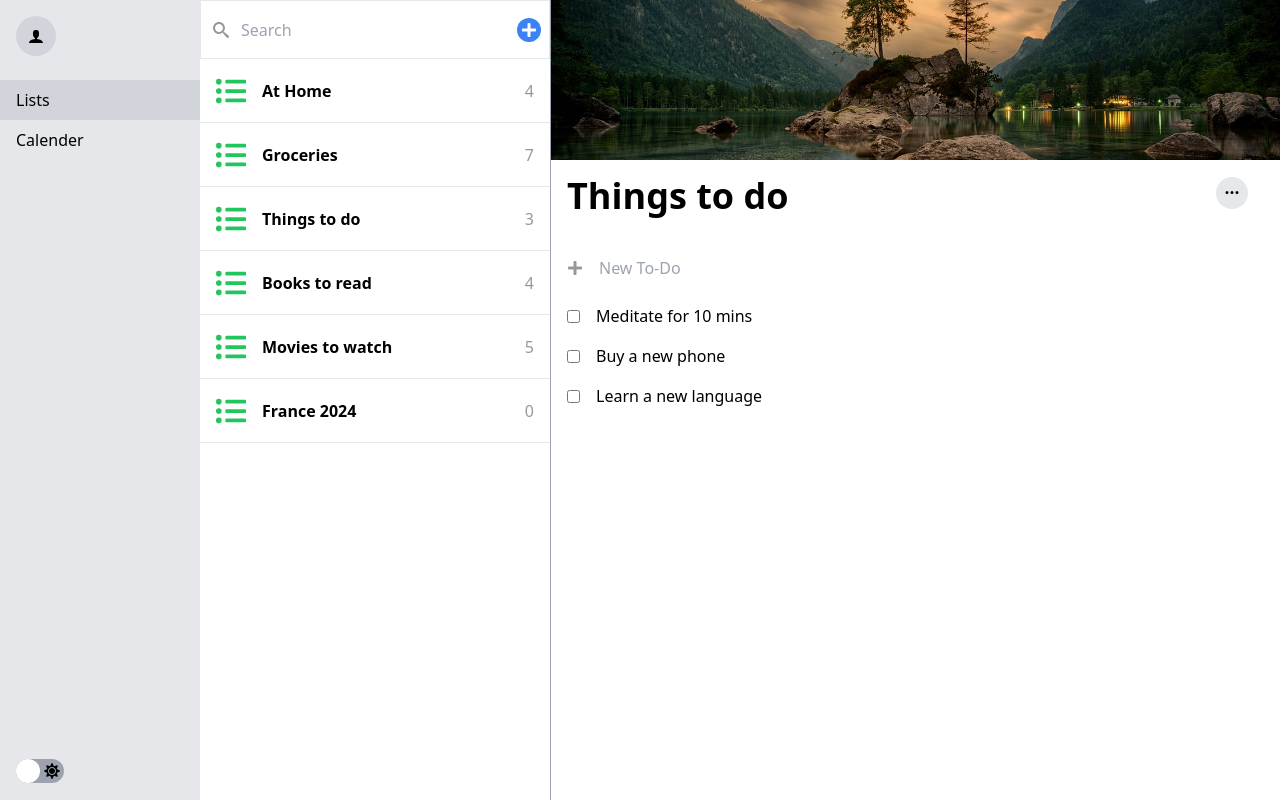
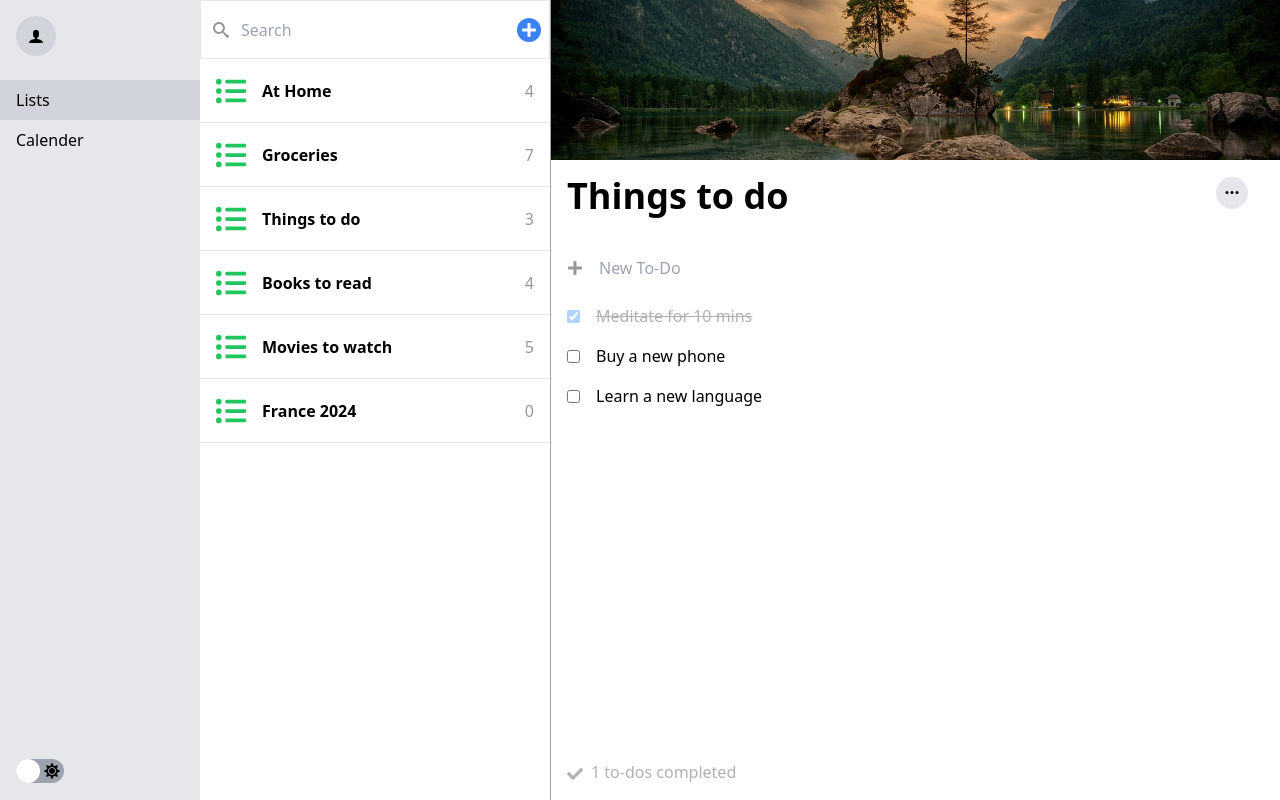
Before and after one commit to srikrishnamoorthis/hand-lists, a React (Vite) app: page / in a window 1280 px wide. Built offline with nearby package versions, Linux system fonts and the light colour scheme.

Commit message:
Strike through styles on complete and completed count

```diff
--- a/src/lists/list.jsx
+++ b/src/lists/list.jsx
@@ -1,7 +1,7 @@
 import _ from 'lodash';
 import { useState } from 'react';
 import { GoKebabHorizontal } from 'react-icons/go';
-import { FaPlus, FaTrashAlt } from 'react-icons/fa';
+import { FaPlus, FaTrashAlt, FaCheck } from 'react-icons/fa';
 import ListItem from './listItem';
 
 export default function List({
@@ -50,15 +50,16 @@ export default function List({
         )}
     </ul>
 
+    const completedTodos = list.todos.filter(todo => todo.isCompleted);
     if (isListNil)
         return;
 
     return (
-        <div className=''>
+        <div className='h-full'>
             <figure>
                 <img src={list.image} className='h-40 w-full object-cover' />
             </figure>
-            <div className='p-4 mr-4'>
+            <div className='p-4 mr-4 flex flex-col h-[calc(100%-10rem)]'>
                 <div className='flex items-center'>
                     <h1 className='text-4xl font-semibold flex-grow'>{list.name}</h1>
                     <div className='relative'>
@@ -88,6 +89,10 @@ export default function List({
                     />
                 </div>
                 {todosMarkup}
+                <div className='mt-auto opacity-30'>
+                    <FaCheck className='inline-block'/>
+                    <span className='ml-2'>{completedTodos.length} to-dos completed</span>
+                </div>
             </div>
         </div>
     )
--- a/src/lists/listItem.jsx
+++ b/src/lists/listItem.jsx
@@ -1,3 +1,4 @@
+import classnames from 'classnames';
 import { useState } from 'react';
 import { FaTrashAlt } from 'react-icons/fa';
 
@@ -42,13 +43,13 @@ export default function ListItem({
 			onMouseOut={() => setHovered(false)}>
 			<input
                 type='checkbox'
-                className='rounded-full'
+                className={classnames('rounded-full transition-all duration-1000', { 'opacity-30 line-through': isCompleted})}
 				checked={isCompleted}
 				onChange={onChangeCheckbox}
 			/>
 			<input
 				type="text"
-				className='outline-none flex-grow dark:bg-[#1C2139]'
+				className={classnames('outline-none flex-grow dark:bg-[#1C2139] transition-all duration-1000',  { 'opacity-30 line-through': isCompleted})}
 				value={desc}
                 onFocus={() => setIsFocused(true)}
 				onChange={e => onChangeDesc(e)}
--- a/src/local-data.json
+++ b/src/local-data.json
@@ -19,7 +19,7 @@
                 {
                     "id": "1_3",
                     "desc": "Meditate for 10 mins",
-                    "isCompleted": false,
+                    "isCompleted": true,
                     "_sortId": 3
                 }
             ],
```
